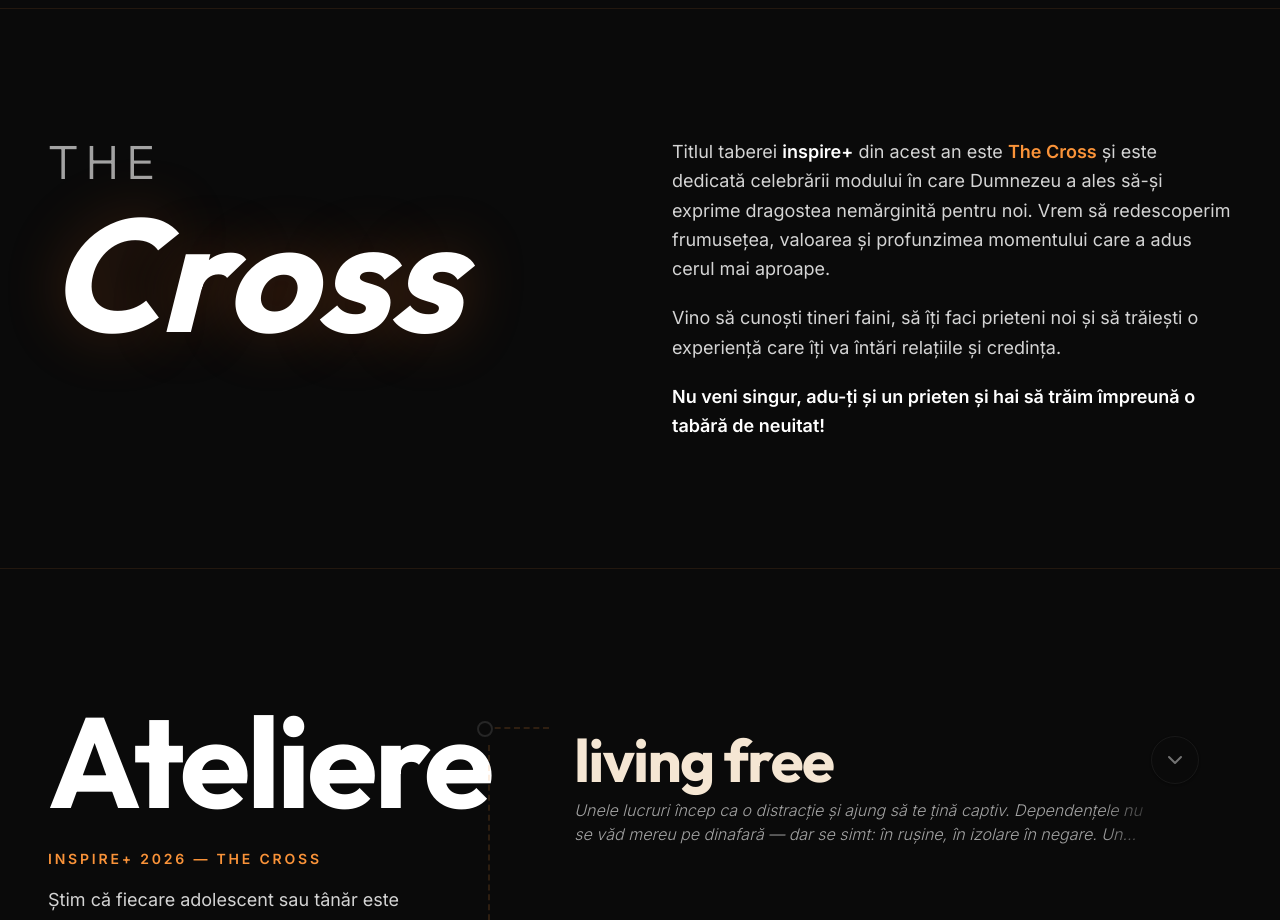
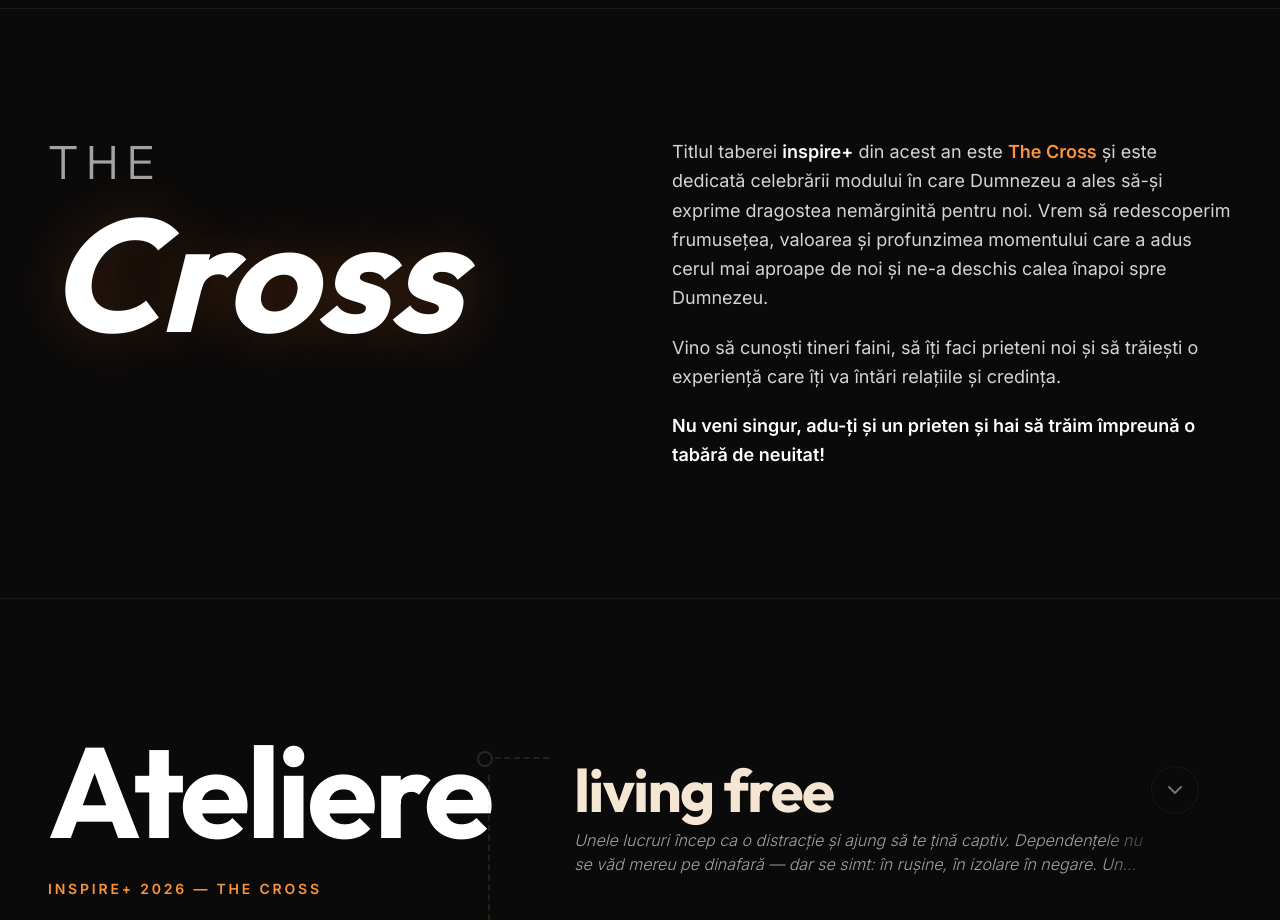
Before and after one commit to nathan05p/inspireWeb, a React (Vite) app in the folder inspireWeb-main/: page / in a window 1280 px wide. Shown: the part 2160-3080 px from the top of the page. Built offline with nearby package versions, Linux system fonts and the light colour scheme; a web font is replaced by a local one.

Commit message:
update despre camp text

```diff
--- a/inspireWeb-main/src/pages/camp/Camp.tsx
+++ b/inspireWeb-main/src/pages/camp/Camp.tsx
@@ -453,7 +453,8 @@ export default function Camp() {
           </motion.div>
           <motion.div initial="hidden" whileInView="visible" viewport={{ once: true }} variants={fadeUp} custom={0.2} className="text-[#D4D4D4] leading-relaxed text-base md:text-lg space-y-5">
             <p>
-              Titlul taberei <strong className="text-white">inspire+</strong> din acest an este <strong className="text-[#FA9339]">The Cross</strong> și este dedicată celebrării modului în care Dumnezeu a ales să-și exprime dragostea nemărginită pentru noi. Vrem să redescoperim frumusețea, valoarea și profunzimea momentului care a adus cerul mai aproape.
+              Titlul taberei <strong className="text-white">inspire+</strong> din acest an este <strong className="text-[#FA9339]">The Cross</strong> și este dedicată celebrării modului în care Dumnezeu a ales să-și exprime dragostea nemărginită pentru noi.
+              Vrem să redescoperim frumusețea, valoarea și profunzimea momentului care a adus cerul mai aproape de noi și ne-a deschis calea înapoi spre Dumnezeu.
             </p>
             <p>
               Vino să cunoști tineri faini, să îți faci prieteni noi și să trăiești o experiență care îți va întări relațiile și credința.
```
